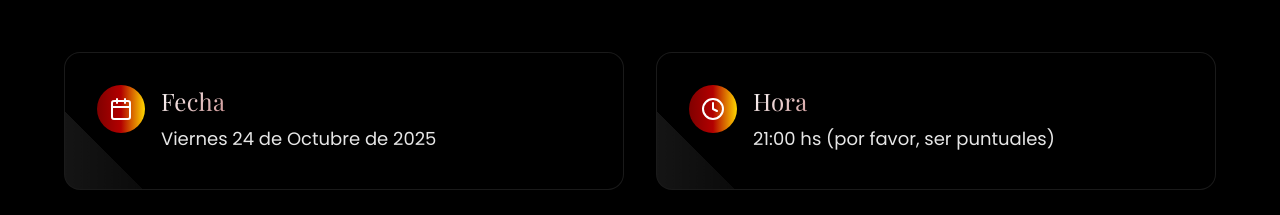
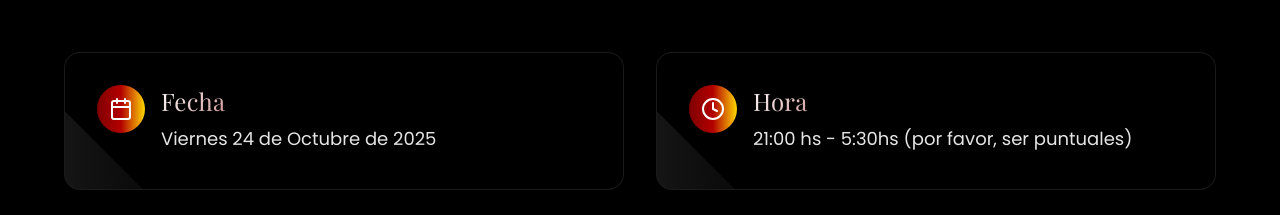
Before and after one commit to SantiagoLuro/modelo-fiestas, a React (Vite) app: page / in a window 1280 px wide. Shown: the part 1560-1775 px from the top of the page. Built offline with nearby package versions, Linux system fonts and the light colour scheme.

Commit message:
update portfolio

```diff
--- a/src/components/EventDetails.jsx
+++ b/src/components/EventDetails.jsx
@@ -12,7 +12,7 @@ const EventDetails = () => {
     {
       icon: Clock,
       title: 'Hora',
-      info: '21:00 hs (por favor, ser puntuales)',
+      info: '21:00 hs - 5:30hs (por favor, ser puntuales)',
     },
     {
       icon: MapPin,
```
